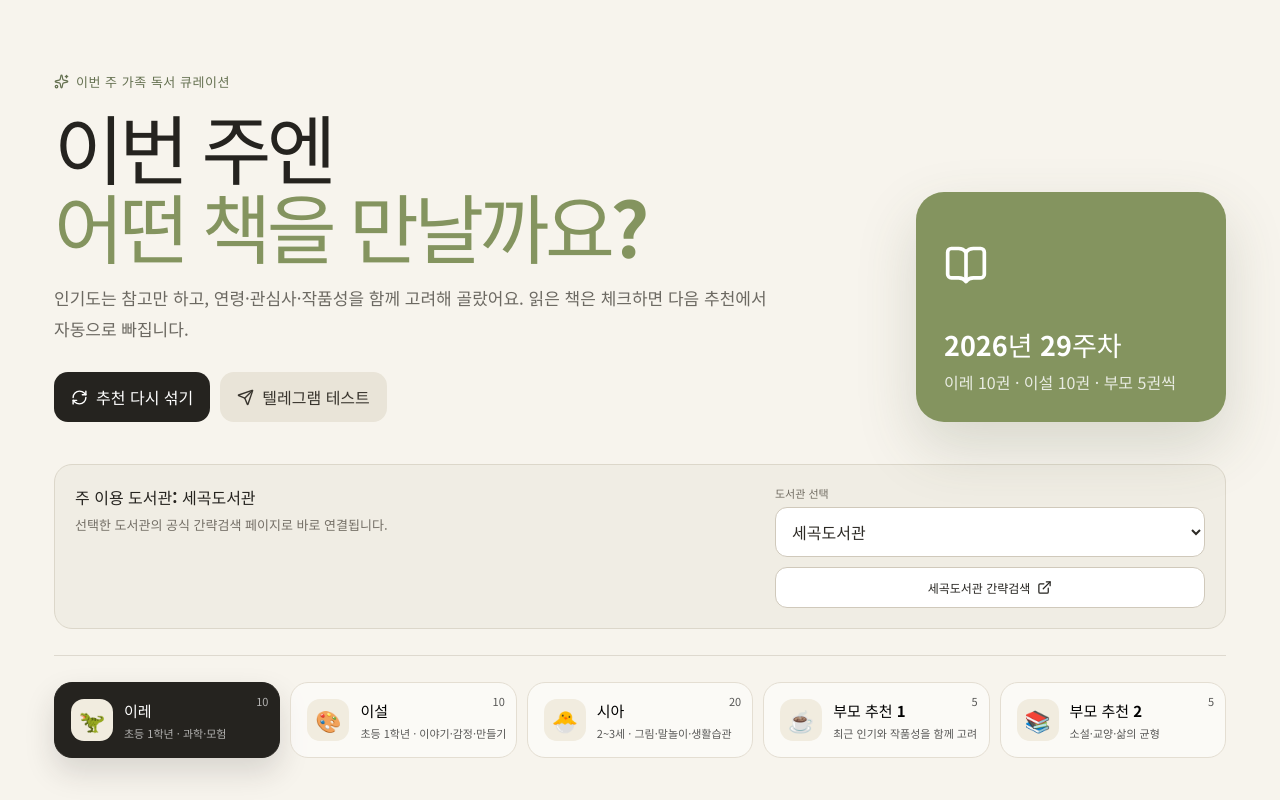
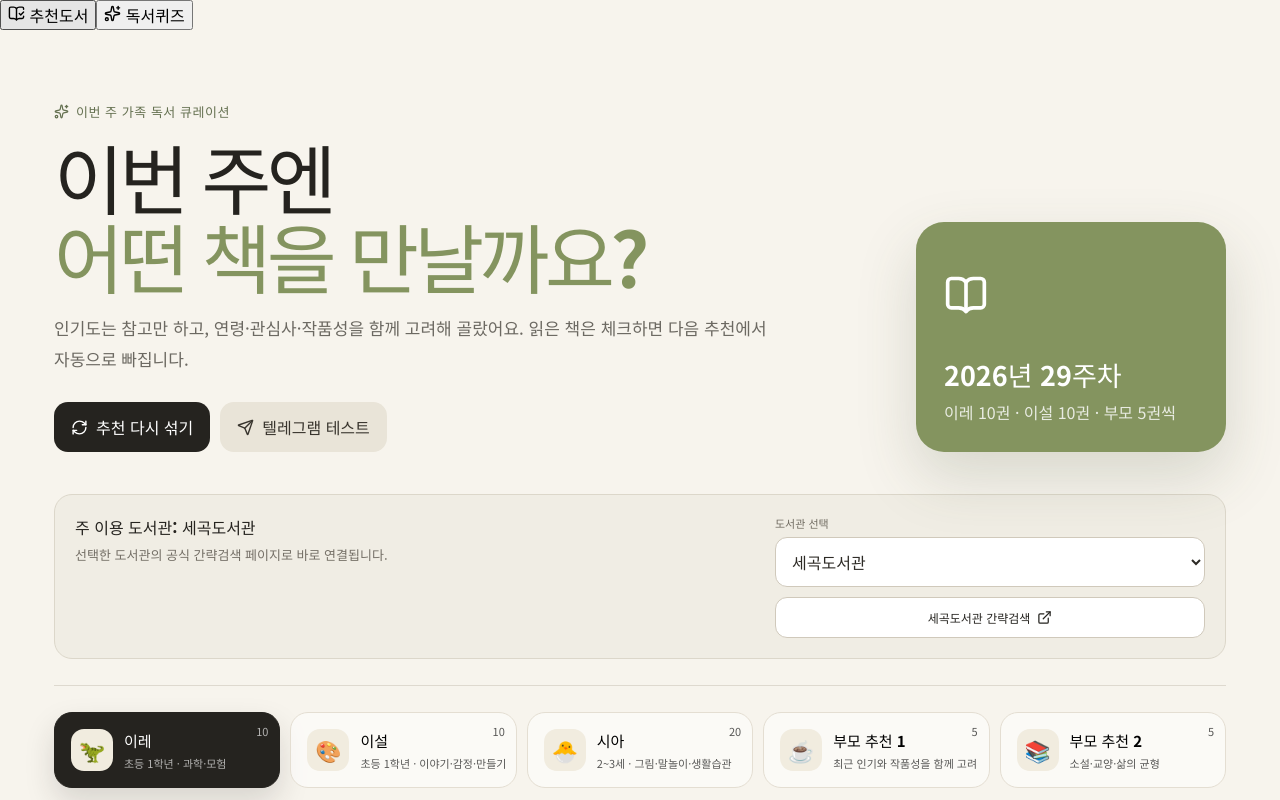
Before and after one commit to isaac0226/suggestbook, a React (Vite) app: page / in a window 1280 px wide. Shown: the top 800 px of the page. Built offline with nearby package versions, Linux system fonts and the light colour scheme.

Commit message:
Mount recommendation and quiz categories

```diff
--- a/src/main.jsx
+++ b/src/main.jsx
@@ -1,10 +1,10 @@
 import React from 'react';
 import ReactDOM from 'react-dom/client';
-import App from './App';
+import QuizHub from './QuizHub';
 import './styles.css';
 
 ReactDOM.createRoot(document.getElementById('root')).render(
   <React.StrictMode>
-    <App />
+    <QuizHub />
   </React.StrictMode>,
 );
```
